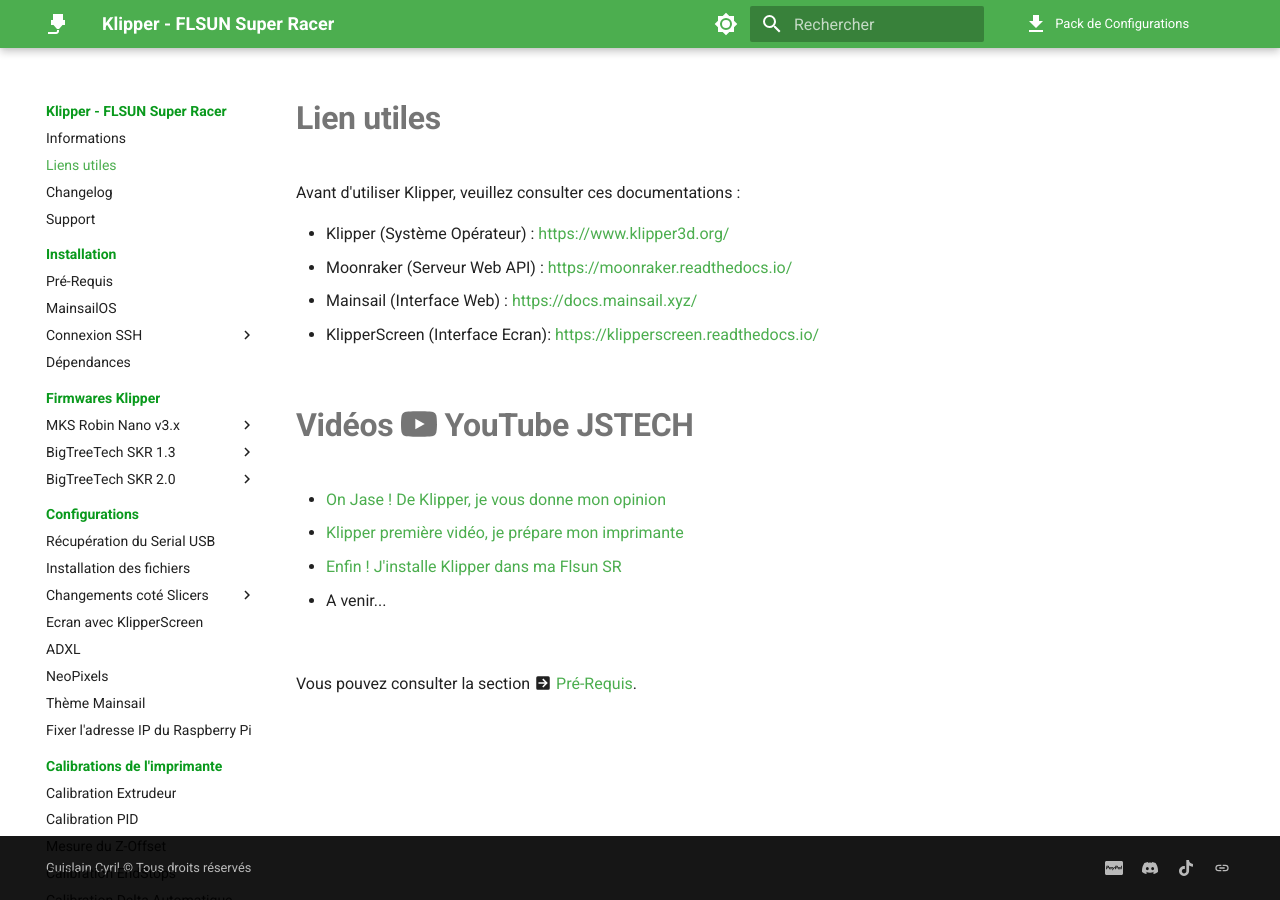
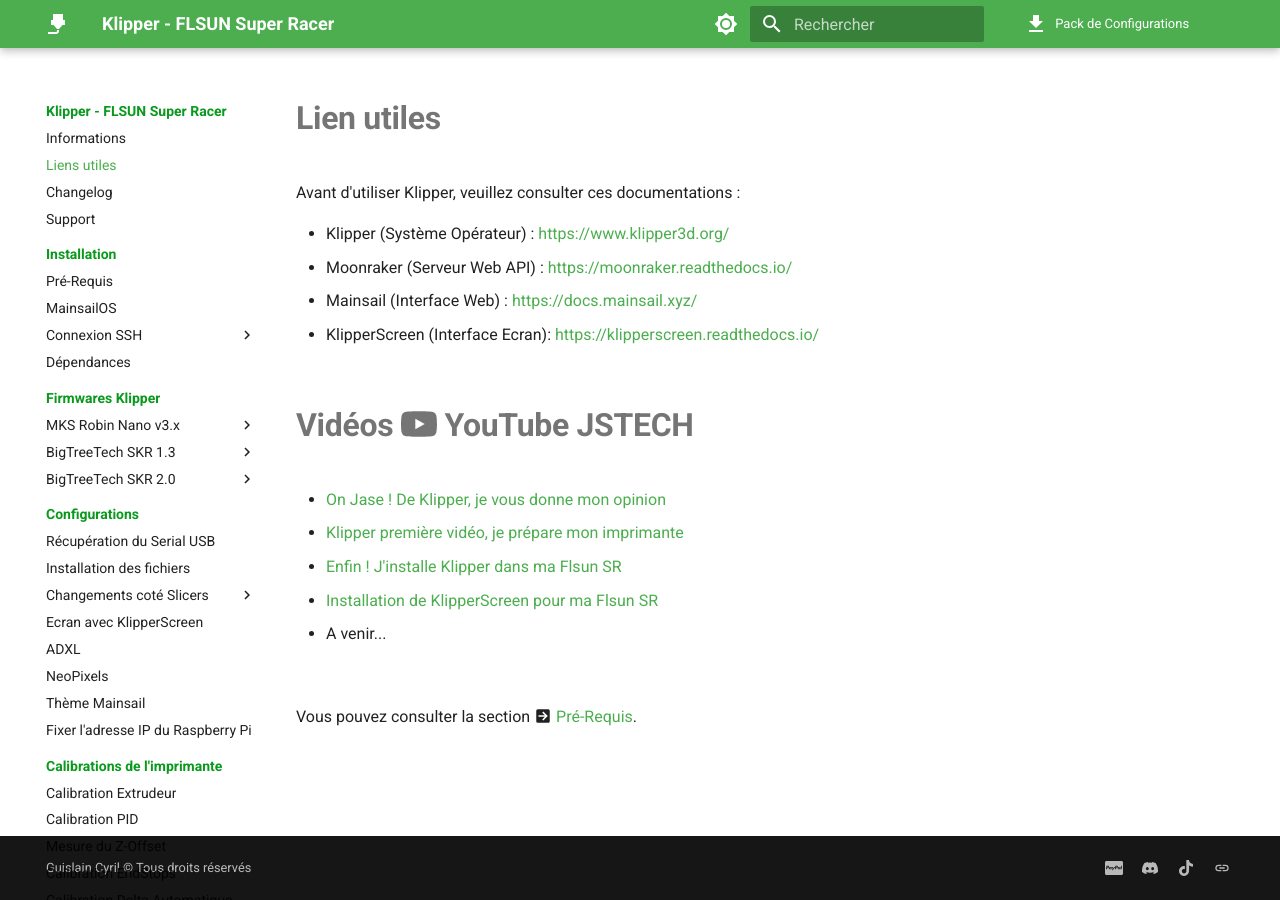
Before and after one commit to Guilouz/Klipper-Flsun-Super-Racer, an MkDocs documentation site: the page built from docs/liens-utiles.md, in a window 1280 px wide. Built offline with MkDocs 1.6.1 and Material for MkDocs 9.7.7, drawn with Linux system fonts in a browser that asks for light colours; comment, search, counter and statistics services are not loaded.

Commit message:
Update liens-utiles.md

```diff
--- a/docs/liens-utiles.md
+++ b/docs/liens-utiles.md
@@ -19,6 +19,7 @@
 - <a href="https://www.youtube.com/watch?v=MDrla0SI0yc&t=5s" target="_blank">On Jase ! De Klipper, je vous donne mon opinion</a>
 - <a href="https://www.youtube.com/watch?v=qM-jBRMGjTc" target="_blank">Klipper première vidéo, je prépare mon imprimante</a>
 - <a href="https://www.youtube.com/watch?v=8YD-KOxrrXk" target="_blank">Enfin ! J'installe Klipper dans ma Flsun SR</a>
+- <a href="https://www.youtube.com/watch?v=WvOvLfOC344" target="_blank">Installation de KlipperScreen pour ma Flsun SR</a>
 - A venir...
 
 <br />
```
